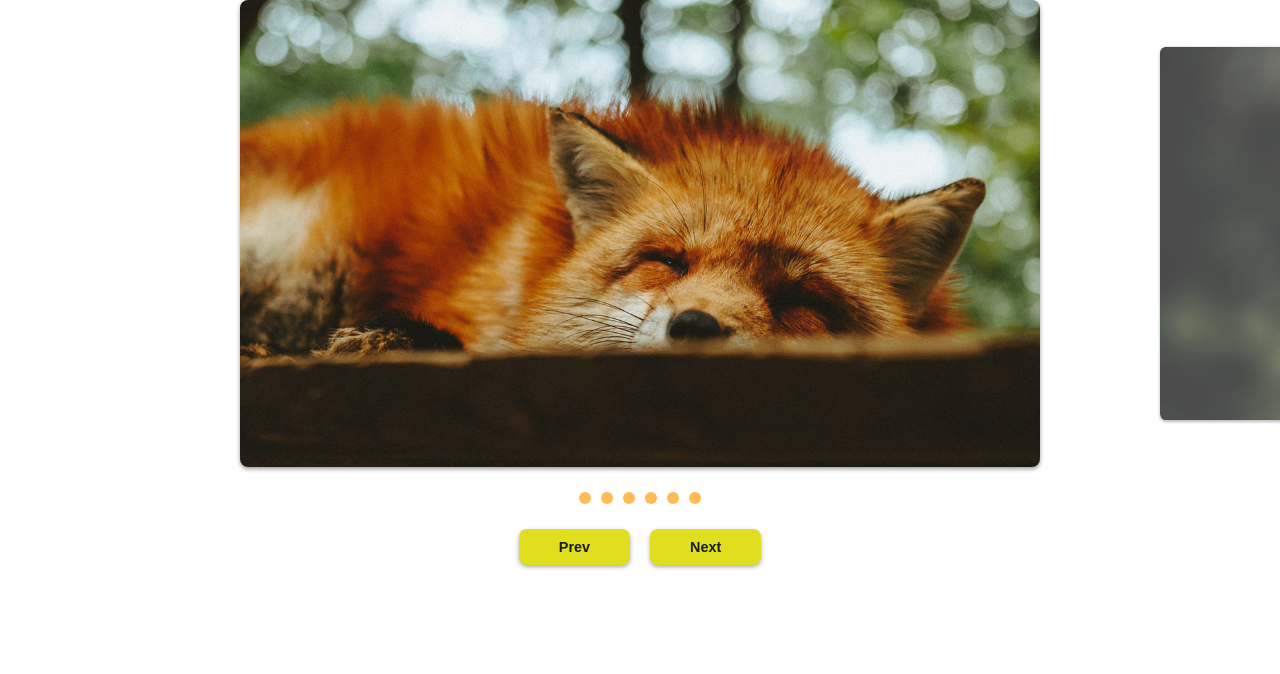
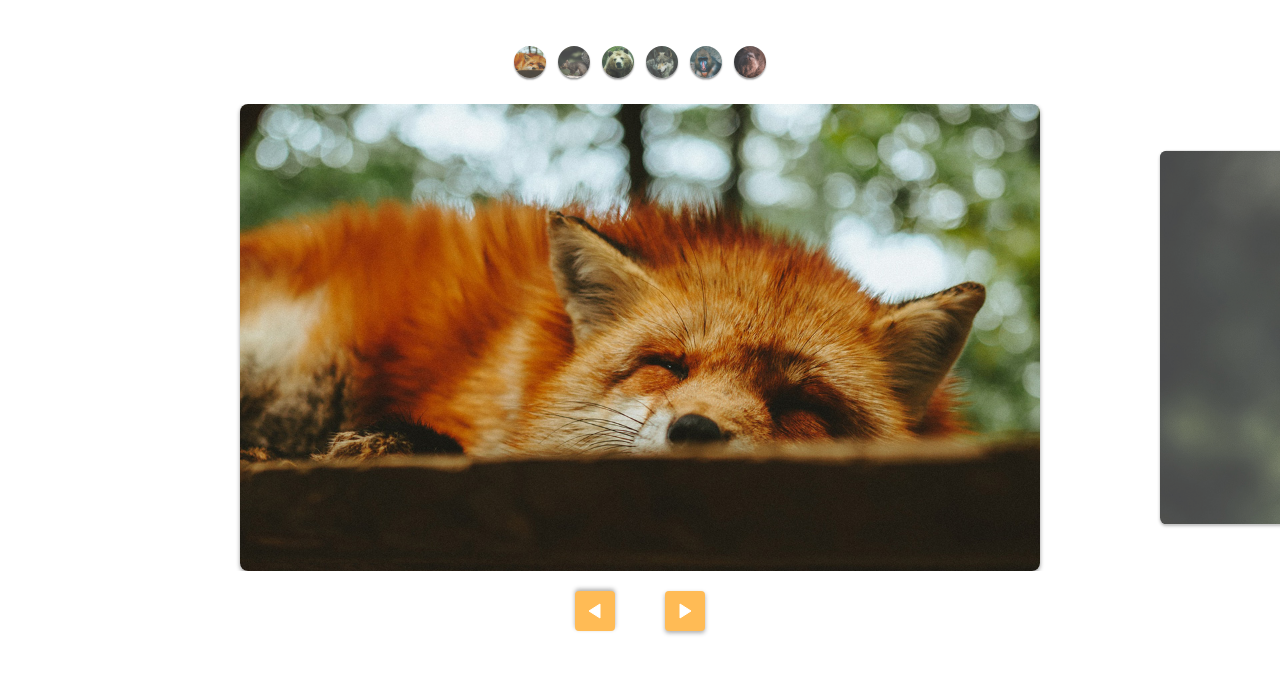
Before and after one commit to fernandoribeirosilva/slide, a plain HTML site: page index.html in a window 1280 px wide. Drawn offline with Linux system fonts and the light colour scheme.

Commit message:
custom controls estilizados

```diff
--- a/css/style.css
+++ b/css/style.css
@@ -43,25 +43,30 @@ img {
 }
 
 .arrow-nav {
-  padding: 20px 0;
+  margin: 20px 0;
   display: flex;
   justify-content: center;
 }
 
 .arrow-nav button {
-  padding: 10px 40px;
+  width: 40px;
+  height: 40px;
   border: none;
-  border-radius: 8px;
-  background: #dfdf20;
+  border-radius: 4px;
+  color: #FFF;
+  background: #FB5 url('../img/arrow.svg') center center no-repeat;
   color: #1a1a1a;
   font-size: .90rem;
-  font-weight: bold;
   box-shadow: 0 2px 4px rgba(51, 51, 51, .4);
   cursor: pointer;
 }
 
 .arrow-nav button + button {
-  margin-left: 20px;
+  margin-left: 50px;
+}
+
+.arrow-nav button.prev {
+  transform: rotate(-180deg);
 }
 
 [data-control="slide"] {
@@ -85,3 +90,27 @@ img {
 [data-control="slide"] li a:hover {
   background-color: #E54;
 }
+
+.custom-controls {
+  display: flex;
+  justify-content: center;
+  margin-top: 40px;
+  margin-bottom: 20px;
+  flex-wrap: wrap;
+}
+
+.custom-controls li {
+  opacity: .8;
+  transform: scale(.8);
+  width: 40px;
+  height: 40px;
+  border-radius: 50%;
+  overflow: hidden;
+  margin: 2px;
+  box-shadow: 0px 2px 2px rgba(0, 0, 0, .5);
+  transition: .3s;
+}
+.custom-controls li.active {
+  opacity: 1;
+  transform: scale(1);
+}
--- a/index.html
+++ b/index.html
@@ -8,6 +8,15 @@
   <link rel="stylesheet" href="css/style.css">
 </head>
 <body>
+
+  <ul class="custom-controls">
+    <li><img src="img/foto1-thumb.jpg" alt=""></li>
+    <li><img src="img/foto2-thumb.jpg" alt=""></li>
+    <li><img src="img/foto3-thumb.jpg" alt=""></li>
+    <li><img src="img/foto4-thumb.jpg" alt=""></li>
+    <li><img src="img/foto5-thumb.jpg" alt=""></li>
+    <li><img src="img/foto6-thumb.jpg" alt=""></li>
+  </ul>
 
   <div class="slide-wrapper">
     <ul class="slide">
@@ -21,8 +30,8 @@
   </div>
 
   <div class="arrow-nav">
-    <button class="prev">Prev</button>
-    <button class="next">Next</button>
+    <button class="prev"></button>
+    <button class="next"></button>
   </div>
 
   <script type="module" src="js/script.js"></script>
--- a/js/script.js
+++ b/js/script.js
@@ -1,9 +1,7 @@
-import { SlideNav } from "./slide.js";
+import SlideNav from "./slide.js";
 
 const slide = new SlideNav('.slide', '.slide-wrapper');
 slide.init();
 
 slide.addArraow('.prev', '.next');
-slide.addControl();
-
-console.log(slide);
+slide.addControl('.custom-controls');
--- a/js/slide.js
+++ b/js/slide.js
@@ -169,7 +169,7 @@ export class Slide {
   }
 }
 
-export class SlideNav extends Slide {
+export default class SlideNav extends Slide {
 
   constructor(slide, wrapper) {
     super(slide, wrapper);
```
